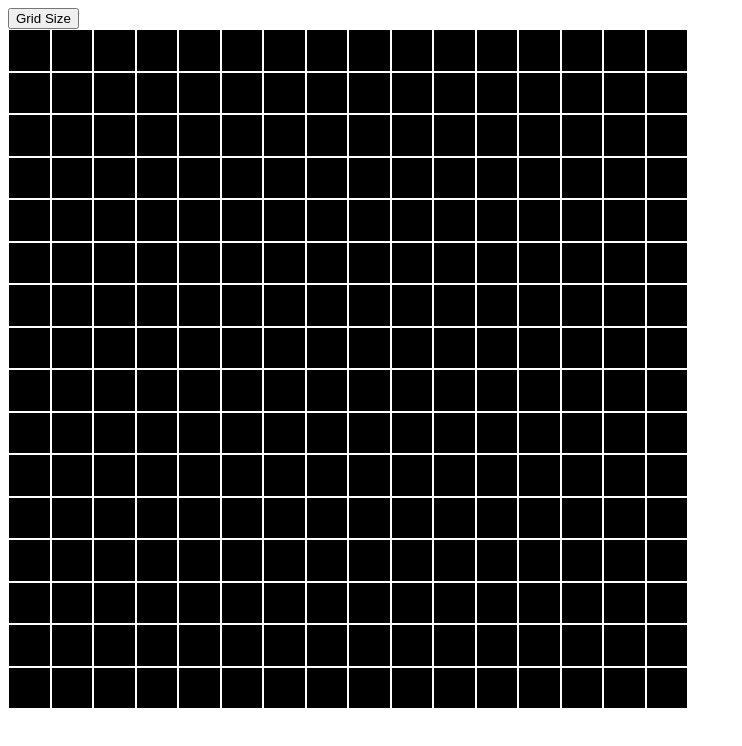
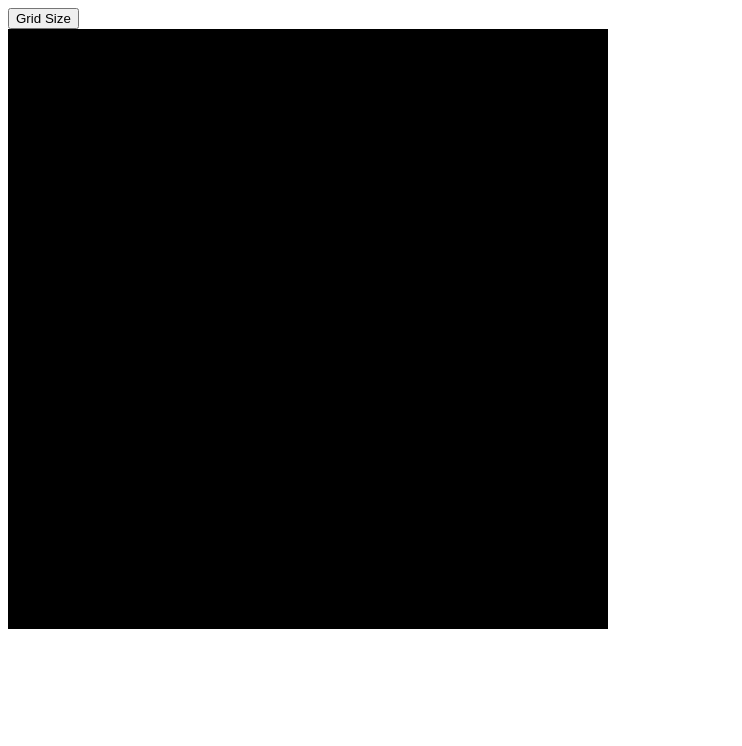
Before and after one commit to cgastaldo/EtchSketch, a plain HTML site: page index.html in a window 1280 px wide. Shown: the whole page, without its empty margins (0-742 px from the left). Drawn offline with Linux system fonts and the light colour scheme.

Commit message:
Cleaned createGrid function and implemented replacing current grid. Finished project

```diff
--- a/etchsketch.js
+++ b/etchsketch.js
@@ -1,27 +1,6 @@
 const body = document.body;
-body.id ='grid';
+body.id ='id';
 
-function combine(str1, str2){
-    return str1.concat(str2);
-}
-/*
-function setColor(blockSize){
-    this.setAttribute('style', 'width:' + String(blockSize) +
-                'px;' + 'height:' + String(blockSize) + 'px;' +
-                'margin:1px; background-color:rgb(15, 150, 150);')
-}
-
-function setStyle(size, bgColor){
-    if (bgColor === undefined){
-        bgColor = black;
-    }
-    this.setAttribute('style', 'width:' + String(size) +
-                'px;' + 'height:' + String(size) + 'px;' +
-                'margin:1px; background-color:' + bgColor + ';')
-}
-*/
-
-//New Grid Button
 const sizeBtn = document.createElement('button');
 sizeBtn.id = 'gridBtn';
 sizeBtn.innerText='Grid Size';
@@ -35,52 +14,41 @@ window.onload=function(){
             alert('Must select value lower than 100')
             return
         }
-        block = getblockSize(size);
-        createGrid(size, block);
+        //removes current Divs
+        elementArray = document.getElementsByClassName('block');
+        elementArray = [].slice.call(elementArray,0);
+        for(i=0; i<elementArray.length; i++){
+            elementArray[i].remove();
+        }
+        createGrid(size);
         }
 }
 
-function getblockSize(gridSize){
-    return 680/gridSize -2;
-}
-//NEED TO GET INITIAL GRID TO GO AWAY
-function createGrid(gridSize, blockSize, defaultGrid){
-    if (defaultGrid === undefined){
-        defaultGrid = false;
-    }
-    let columns = rows = gridSize;
-    for (i=0; i<rows; i++){
-        let parentDiv = combine('div',i);
-        parentDiv = document.createElement('div');
-        parentDiv.className = 'rows';
-        body.appendChild(parentDiv);
-        for (j=0; j<columns; j++){
-            let childDiv = parentDiv + String(j);
-            childDiv = document.createElement('div');
-            childDiv.className ='columns';
+const gridDiv = document.createElement('div');
+gridDiv.id = 'grid';
+body.append(gridDiv)
 
-            if (defaultGrid == true){
-                childDiv.setAttribute('style', 'width:' + String(blockSize) +
-                    'px;' + 'height:' + String(blockSize) + 'px;' +
-                    'margin:1px; background-color:black;');
-                parentDiv.appendChild(childDiv);
-            }
-            else{
-                childDiv.setAttribute('style', 'width:' + String(10) +
-                    'px;' + 'height:' + String(10) + 'px;' +
-                    'margin:1px; background-color:black;');
-                parentDiv.appendChild(childDiv);
+function getBlockSize(gridSize){
+    return 600/gridSize;
 }
 
-            childDiv.addEventListener('mouseover', function(){
-                this.setAttribute('style', 'width:' + String(blockSize) +
-                'px;' + 'height:' + String(blockSize) + 'px;' +
-                'margin:1px; background-color:rgb(15, 150, 150);')
-            });
+function setColor(){
+    this.style.backgroundColor = 'rgb(15, 150, 150)';
+}
+
+function createGrid(gridSize){
+    let columns = rows = gridSize;
+    blockSize = getBlockSize(rows);
+    console.log(blockSize)
+    for (i=0; i<rows*columns; i++){
+        let blockDiv = document.createElement('div');
+        blockDiv.className = 'block';
+        blockDiv.style.backgroundColor = 'black';
+        blockDiv.style.height = String(blockSize) + 'px';
+        blockDiv.style.width = String(blockSize) + 'px';
+        gridDiv.append(blockDiv);
+        blockDiv.addEventListener('mouseover', setColor);
     }
 }
 
-}
-
-defaultBlockSize = getblockSize(16);
-createGrid(16, defaultBlockSize, true)
+createGrid(16)
--- a/style.css
+++ b/style.css
@@ -1,6 +1,6 @@
-
-
-.rows {
+#grid {
     display:flex;
-    flex:1;
+    flex-wrap: wrap;
+    width: 600px;
+    height: 600px;
 }
```
Also changed, not shown: 1 other file. Lines whose indentation alone changed are shown as unchanged.
